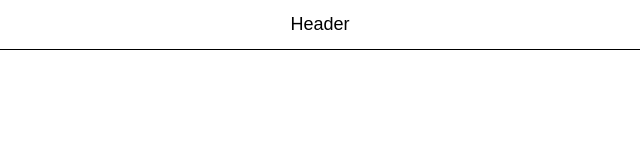
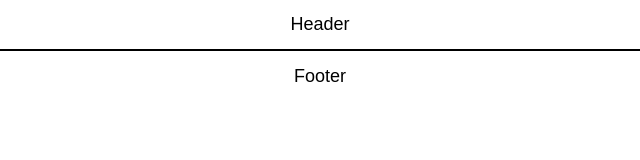
Before and after one commit to ooloo-io/github-flow-systemkwiat, a website: page src/index.html in a window 1280 px wide. Shown: the whole page, without its empty margins (320-960 px from the left). Drawn offline with nearby package versions, Linux system fonts and the light colour scheme.

Commit message:
Footer (#4)
* Markup for footer

* Added styles for footer

```diff
--- a/src/index.html
+++ b/src/index.html
@@ -16,5 +16,8 @@
   <header class="header">
     Header
   </header>
+<footer class="footer">
+  Footer
+</footer>
 </body>
 </html>
--- a/src/styles.css
+++ b/src/styles.css
@@ -10,3 +10,11 @@
   align-items: center;
   border-bottom: 1px solid black;
 }
+
+.footer {
+  height: 50px;
+  display: flex;
+  justify-content: center;
+  align-items: center;
+  border-top: 1px solid black;
+}
```
